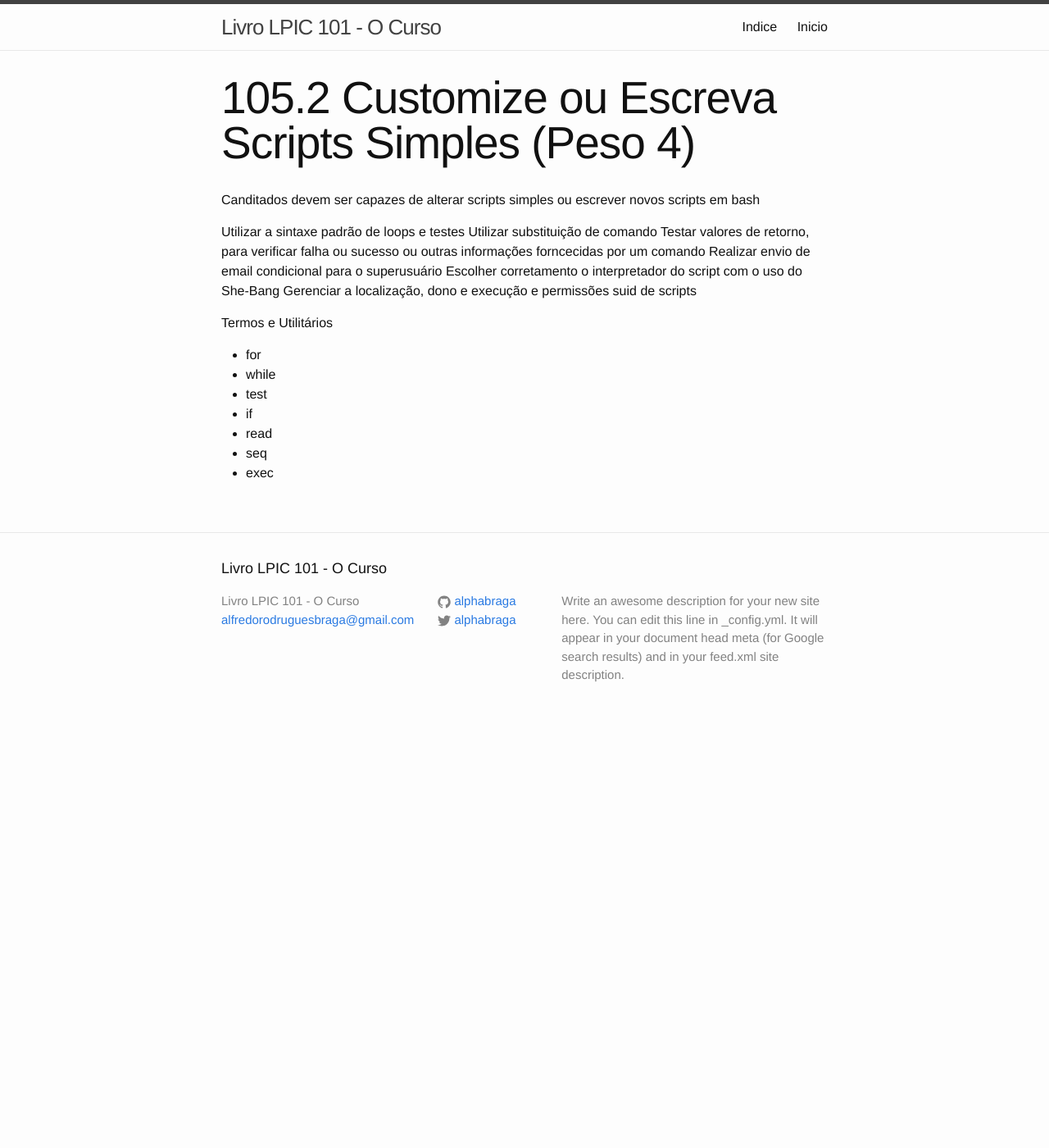
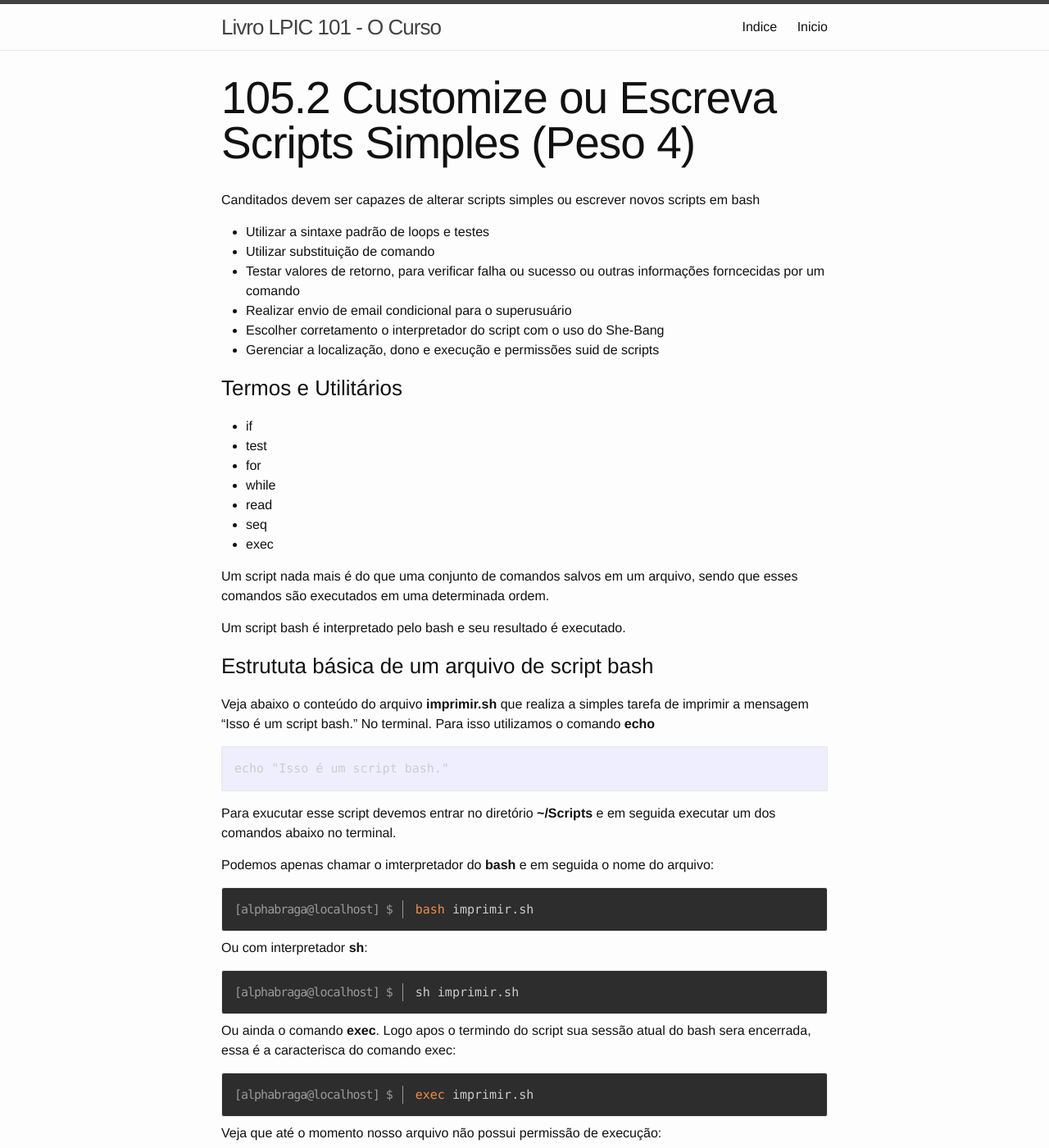
Before and after one commit to alphabraga/lpic1, a Jekyll site: the page built from topicos/105/105-2-customize-ou-escreva-scripts-simples.md, in a window 1280 px wide and 1400 px high. Shown: the whole window at 82% size. Built offline with Jekyll 4.4.1, drawn with Linux system fonts in a browser that asks for light colours; some of the changed text lies outside the part shown.

Commit message:
adicionando conteudo no topico 105.2

```diff
--- a/topicos/105/105-2-customize-ou-escreva-scripts-simples.md
+++ b/topicos/105/105-2-customize-ou-escreva-scripts-simples.md
@@ -7,19 +7,80 @@ permalink: /105/105-2-customize-ou-escreva-scripts-simples
 Canditados devem ser capazes de alterar scripts simples ou escrever novos scripts em bash
 
 
-Utilizar a sintaxe padrão de loops e testes
-Utilizar substituição de comando
-Testar valores de retorno, para verificar falha ou sucesso ou outras informações forncecidas por um comando
-Realizar envio de email condicional para o superusuário
-Escolher corretamento o interpretador do script com o uso do She-Bang
-Gerenciar a localização, dono e execução e permissões suid de scripts
+* Utilizar a sintaxe padrão de loops e testes
+* Utilizar substituição de comando
+* Testar valores de retorno, para verificar falha ou sucesso ou outras informações forncecidas por um comando
+* Realizar envio de email condicional para o superusuário
+* Escolher corretamento o interpretador do script com o uso do She-Bang
+* Gerenciar a localização, dono e execução e permissões suid de scripts
 
-Termos e Utilitários
+### Termos e Utilitários
 
+* if
+* test
 * for
 * while
-* test
-* if
 * read
 * seq
 * exec
+
+
+Um script nada mais é do que uma conjunto de comandos salvos em um arquivo, sendo que esses comandos são executados em uma determinada ordem.
+
+Um script bash é interpretado pelo bash e seu resultado é executado.
+
+### Estrututa básica de um arquivo de script bash
+
+Veja abaixo o conteúdo do arquivo **imprimir.sh** que realiza a simples tarefa de imprimir a mensagem "Isso é um script bash." No terminal. Para isso utilizamos o comando **echo**
+
+
+	echo "Isso é um script bash."
+
+Para exucutar esse script devemos entrar no diretório **~/Scripts** e em seguida executar um dos comandos abaixo  no terminal.
+
+Podemos apenas chamar o imterpretador do **bash** e em seguida o nome do arquivo:
+
+<pre class="command-line language-bash" data-user="alphabraga" data-host="localhost" >
+<code>bash imprimir.sh</code>
+</pre>
+
+Ou com interpretador **sh**:
+
+<pre class="command-line language-bash" data-user="alphabraga" data-host="localhost" >
+<code>sh imprimir.sh</code>
+</pre>
+
+
+Ou ainda o comando  **exec**. Logo apos o termindo do script sua sessão atual do bash sera encerrada, essa é a caracterisca do comando exec:
+
+<pre class="command-line language-bash" data-user="alphabraga" data-host="localhost" >
+<code>exec imprimir.sh</code>
+</pre>
+
+Veja que até o momento nosso arquivo não possui permissão de execução:
+
+<pre class="command-line language-bash" data-user="alphabraga" data-host="localhost" >
+<code>ls -l imprimir.sh</code>
+-rw-rw-r-- 1 alphabraga alphabraga 30 Aug  5 18:28 imprimir.sh
+</pre>
+
+
+Podemos executar o script sem que seja necessario chamar um interpretador de forma explicita. Basta usarmos o `She-Bang`. Que nada mais que do que uma anotação que fica no cabeçalho do script que indica que interpretador deve ser chamado no momento que o arquivo for executado. Dessa forma não se faz nessário a utilização do comando **bash**. O script ficaria assim:
+
+	#!/bin/bash
+	echo "Isso é um bash script."
+
+
+Mas para de fato o script funcionar precisamos ainda colcoar a permissão de execução nele.
+
+<pre class="command-line language-bash" data-user="alphabraga" data-host="localhost" >
+<code>chmod +x imprimir.sh</code>
+</pre>
+
+Agora sim! Basta executar o comando abaixo para que o script seja executado com sucesso.
+
+
+<pre class="command-line language-bash" data-user="alphabraga" data-host="localhost" >
+<code>./imprimir.sh</code>
+Isso é um bash script.
+</pre>
```
